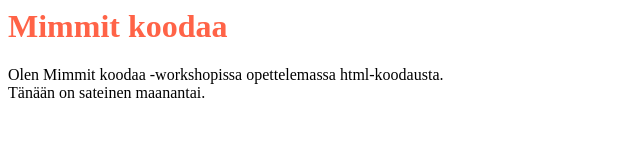
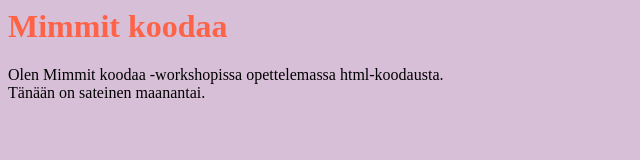
Before and after one commit to MarttaM/Mimmit-koodaa-Maanantai, a plain HTML site: page index.html in a window 1280 px wide. Shown: the whole page, without its empty margins (0-640 px from the left). Drawn offline with Linux system fonts and the light colour scheme.

Commit message:
Update style.css

```diff
--- a/style.css
+++ b/style.css
@@ -1,3 +1,7 @@
 h1{
   color: tomato;
 }
+
+html{
+  background-color: thistle;
+}
```
